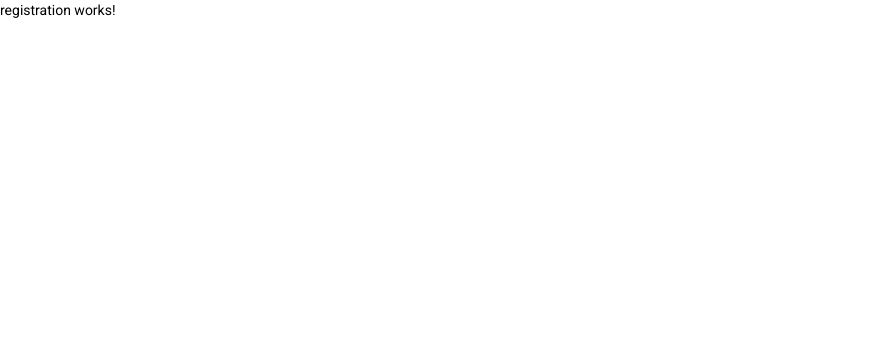
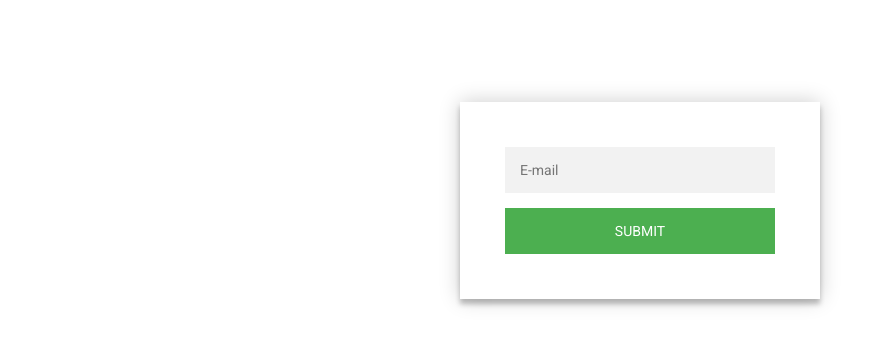
Before and after one commit to kim4t/TeamProj1_Front, an Angular app: page /registration in a window 1280 px wide. Shown: the top 346 px of the page, without its empty margins (0-889 px from the left). Built offline with nearby package versions, Linux system fonts and the light colour scheme.

Commit message:
Send email to back-end

```diff
--- a/package.json
+++ b/package.json
@@ -22,6 +22,7 @@
     "@angular/platform-browser-dynamic": "~12.2.0",
     "@angular/router": "~12.2.0",
     "rxjs": "~6.6.0",
+    "three": "^0.133.1",
     "tslib": "^2.3.0",
     "zone.js": "~0.11.4"
   },
--- a/src/app/login/login.component.css
+++ b/src/app/login/login.component.css
@@ -13,3 +13,19 @@
 .toolbar-div{
     background: #3383FF;
 }
+
+body {
+    background-color: #193c6d;
+    filter: progid: DXImageTransform.Microsoft.gradient(gradientType=1, startColorstr='#003073', endColorstr='#029797');
+    background-image: url(//img.alicdn.com/tps/TB1d.u8MXXXXXXuXFXXXXXXXXXX-1900-790.jpg);
+    background-size: 100%;
+    background-image: -webkit-gradient(linear, 0 0, 100% 100%, color-stop(0, #003073), color-stop(100%, #029797));
+    background-image: -webkit-linear-gradient(135deg, #003073, #029797);
+    background-image: -moz-linear-gradient(45deg, #003073, #029797);
+    background-image: -ms-linear-gradient(45deg, #003073 0, #029797 100%);
+    background-image: -o-linear-gradient(45deg, #003073, #029797);
+    background-image: linear-gradient(135deg, #003073, #029797);
+    text-align: center;
+    margin: 0px;
+    overflow: hidden;
+}
--- a/src/app/login/login.component.html
+++ b/src/app/login/login.component.html
@@ -10,7 +10,7 @@
                 <input matInput type="password" placeholder="Password">
             </mat-form-field>
             <button mat-raised-button type="submit" class="button-div" (click)="go()">Login</button>
-          </form>
+        </form>
 
     </mat-card>
 </div>
--- a/src/app/login/login.component.ts
+++ b/src/app/login/login.component.ts
@@ -20,4 +20,5 @@ export class LoginComponent implements OnInit {
     //navigate to other page
     this.router.navigate(['/registration']);
   }
+
 }
--- a/src/app/registration/registration.component.css
+++ b/src/app/registration/registration.component.css
@@ -0,0 +1,100 @@
+@import url(https://fonts.googleapis.com/css?family=Roboto:300);
+
+.login-page {
+  width: 360px;
+  padding: 8% 0 0;
+  margin: auto;
+}
+.form {
+  position: relative;
+  z-index: 1;
+  background: #FFFFFF;
+  max-width: 360px;
+  margin: 0 auto 100px;
+  padding: 45px;
+  text-align: center;
+  box-shadow: 0 0 20px 0 rgba(0, 0, 0, 0.2), 0 5px 5px 0 rgba(0, 0, 0, 0.24);
+}
+.form input {
+  font-family: "Roboto", sans-serif;
+  outline: 0;
+  background: #f2f2f2;
+  width: 100%;
+  border: 0;
+  margin: 0 0 15px;
+  padding: 15px;
+  box-sizing: border-box;
+  font-size: 14px;
+}
+.form button {
+  font-family: "Roboto", sans-serif;
+  text-transform: uppercase;
+  outline: 0;
+  background: #4CAF50;
+  width: 100%;
+  border: 0;
+  padding: 15px;
+  color: #FFFFFF;
+  font-size: 14px;
+  -webkit-transition: all 0.3 ease;
+  transition: all 0.3 ease;
+  cursor: pointer;
+}
+.form button:hover,.form button:active,.form button:focus {
+  background: #43A047;
+}
+.form .message {
+  margin: 15px 0 0;
+  color: #b3b3b3;
+  font-size: 12px;
+}
+.form .message a {
+  color: #4CAF50;
+  text-decoration: none;
+}
+.form .register-form {
+  display: none;
+}
+.container {
+  position: relative;
+  z-index: 1;
+  max-width: 300px;
+  margin: 0 auto;
+}
+.container:before, .container:after {
+  content: "";
+  display: block;
+  clear: both;
+}
+.container .info {
+  margin: 50px auto;
+  text-align: center;
+}
+.container .info h1 {
+  margin: 0 0 15px;
+  padding: 0;
+  font-size: 36px;
+  font-weight: 300;
+  color: #1a1a1a;
+}
+.container .info span {
+  color: #4d4d4d;
+  font-size: 12px;
+}
+.container .info span a {
+  color: #000000;
+  text-decoration: none;
+}
+.container .info span .fa {
+  color: #EF3B3A;
+}
+body {
+  background: #76b852; /* fallback for old browsers */
+  background: -webkit-linear-gradient(right, #76b852, #8DC26F);
+  background: -moz-linear-gradient(right, #76b852, #8DC26F);
+  background: -o-linear-gradient(right, #76b852, #8DC26F);
+  background: linear-gradient(to left, #76b852, #8DC26F);
+  font-family: "Roboto", sans-serif;
+  -webkit-font-smoothing: antialiased;
+  -moz-osx-font-smoothing: grayscale;
+}
--- a/src/app/registration/registration.component.html
+++ b/src/app/registration/registration.component.html
@@ -1 +1,10 @@
-<p>registration works!</p>
+<div class="login-page">
+    <div class="form">
+      <form #userPost="ngForm" (ngSubmit)="onSubmit(userPost.value)" class="login-form">
+        <!-- ngModel is used to bind the input data-->
+        <input type="email" placeholder="E-mail" name="e-mail" ngModel>
+        <button type="submit">Submit</button>
+      </form>
+
+    </div>
+  </div>
--- a/src/app/registration/registration.component.ts
+++ b/src/app/registration/registration.component.ts
@@ -1,5 +1,7 @@
 import { Component, OnInit } from '@angular/core';
 import { Router } from '@angular/router';
+import { HttpClient } from '@angular/common/http';import { NgForm } from '@angular/forms';
+ '@angular/common/http';
 
 @Component({
   selector: 'app-registration',
@@ -8,10 +10,20 @@ import { Router } from '@angular/router';
 })
 export class RegistrationComponent implements OnInit {
 
-  constructor() { }
+  constructor(private http: HttpClient) { }
 
   ngOnInit(): void {
   }
 
+  onSubmit(data: NgForm)
+  {
+      /** POST: add a new e-mail to the database */
+      /** default url 8081, you could specify path in future */
+    this.http.post('http://localhost:8081', data)
+    .subscribe((result)=>{
+      console.warn("result", result)
+    })
+    console.warn(data);
+  }
 
 }
```
Also changed, not shown: src/app/Service/registration.service.ts (added, +14 -0 lines), src/app/app.module.ts (+10 -6 lines), 2 other files (tests, documents, lock files or other folders).
